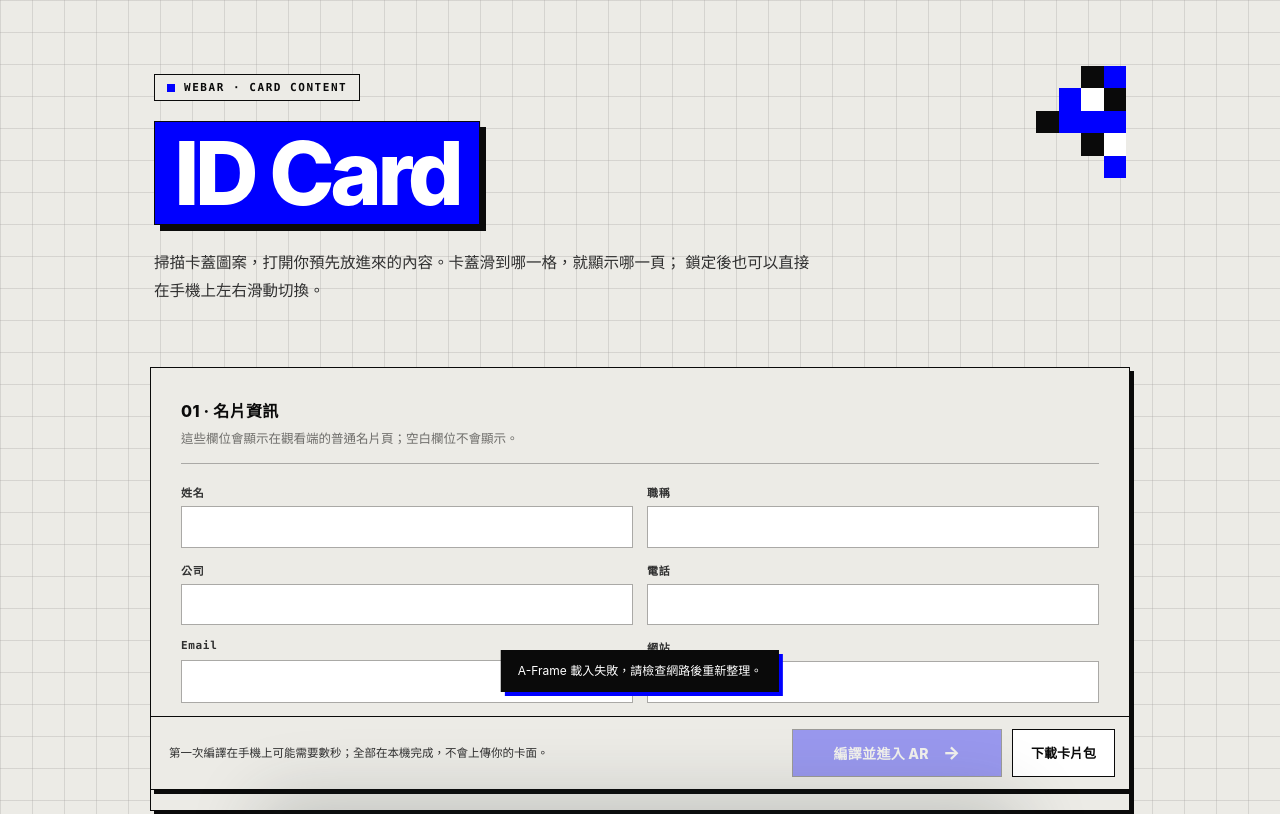
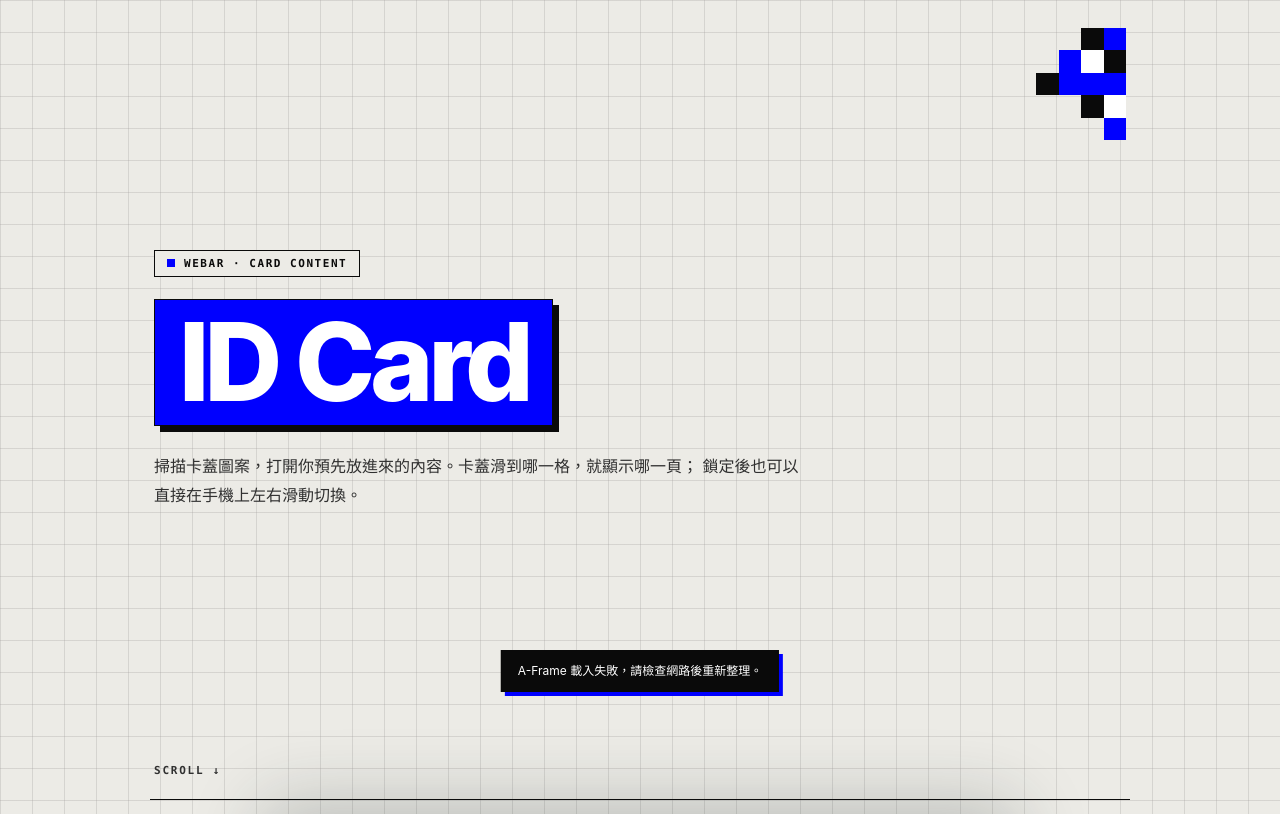
Before and after one commit to yukauchi0v0/ID-Card, a website with bundled scripts: page studio.html in a window 1280 px wide. Shown: the top 814 px of the page. Built offline with nearby package versions, Linux system fonts and the light colour scheme.

Commit message:
首頁更新，11.22 ui整合main

```diff
--- a/studio.html
+++ b/studio.html
@@ -26,6 +26,7 @@
       </header>
 
       <!-- 01：名片資料。空白欄位在 viewer 會整列隱藏。 -->
+      <div class="setup-body">
       <section class="panel">
         <div class="panel-head">
           <div>
@@ -155,6 +156,7 @@
           <button id="publishBtn" class="secondary-btn" type="button">下載卡片包</button>
         </div>
       </div>
+      </div>
       <footer class="foot">
         A-Frame 1.5.0 · MindAR 1.2.2 · 需要 HTTPS / localhost 相機權限
         <button id="clearSavedBtn" class="link-btn" type="button">清除本機紀錄</button>
--- a/styles/setup.css
+++ b/styles/setup.css
@@ -4,25 +4,48 @@
  */
 
 /* ============================== HERO ============================== */
+/* 拿掉 #setup 頂部內距，把頂部安全區交給滿版 .hero 自己管理 */
 #setup {
   min-height: 100dvh;
-  padding: max(18px, env(safe-area-inset-top)) 18px max(24px, env(safe-area-inset-bottom));
+  padding: 0 18px max(24px, env(safe-area-inset-bottom));
 }
 
 .setup-inner { width: min(100%, 980px); margin: 0 auto; }
 
+/* 滿版首屏舞台：電腦與手機皆剛好佔滿一個視窗高度（100dvh），表單自然落在第二屏 */
 .hero {
   position: relative;
-  padding: clamp(24px, 5vw, 56px) 4px clamp(24px, 5vw, 44px);
+  min-height: 100dvh;
+  display: flex;
+  flex-direction: column;
+  justify-content: center;
+  align-items: flex-start;
+  padding: max(32px, env(safe-area-inset-top)) 4px max(72px, env(safe-area-inset-bottom));
+  margin-bottom: clamp(28px, 5vw, 48px);
+  border-bottom: 1.5px solid var(--ink);
 }
 
 .hero > * { position: relative; z-index: 1; }
 
-/* 右上角像素馬賽克裝飾：純 SVG 內嵌，不增加 HTML 標籤且不影響效能。 */
+/* 左下角捲動提示：純 CSS 繪製，提醒使用者往下滑開始填寫表單 */
+.hero::before {
+  content: "SCROLL ↓";
+  position: absolute;
+  left: 4px;
+  bottom: max(22px, env(safe-area-inset-bottom));
+  color: var(--ink-soft);
+  font-family: var(--font-mono);
+  font-size: 11px;
+  font-weight: 700;
+  letter-spacing: 0.16em;
+  pointer-events: none;
+}
+
+/* 右上角像素馬賽克裝飾：固定在滿版首屏右上角，之後可依你的設計替換 */
 .hero::after {
   content: "";
   position: absolute;
-  top: clamp(20px, 4vw, 48px);
+  top: max(28px, calc(env(safe-area-inset-top) + 12px));
   right: 4px;
   width: clamp(64px, 12vw, 112px);
   aspect-ratio: 1;
@@ -54,8 +77,8 @@
 }
 
 .hero h1 {
-  margin: 20px 0 0;
-  font-size: clamp(44px, 10vw, 88px);
+  margin: 22px 0 0;
+  font-size: clamp(50px, 11vw, 108px);
   line-height: 1;
   letter-spacing: -0.05em;
   font-weight: 800;
@@ -73,14 +96,15 @@
 
 .lede {
   max-width: 660px;
-  margin: 24px 0 0;
+  margin: 26px 0 0;
   color: var(--ink-soft);
-  font-size: clamp(14px, 2.7vw, 15.5px);
+  font-size: clamp(14px, 2.7vw, 16px);
   line-height: 1.8;
 }
-
 /* ============================== PANELS ============================== */
 /* 區塊卡：實心灰白底 + 銳利黑框與硬陰影，讓底層格線在邊界俐落收住。 */
+/* 讓表單區獨立計算邊距，同時作為 .action-bar 的 sticky 邊界 */
+.setup-body { display: flow-root; }
 .panel {
   margin: 18px 0;
   padding: clamp(18px, 3.6vw, 30px);
```
